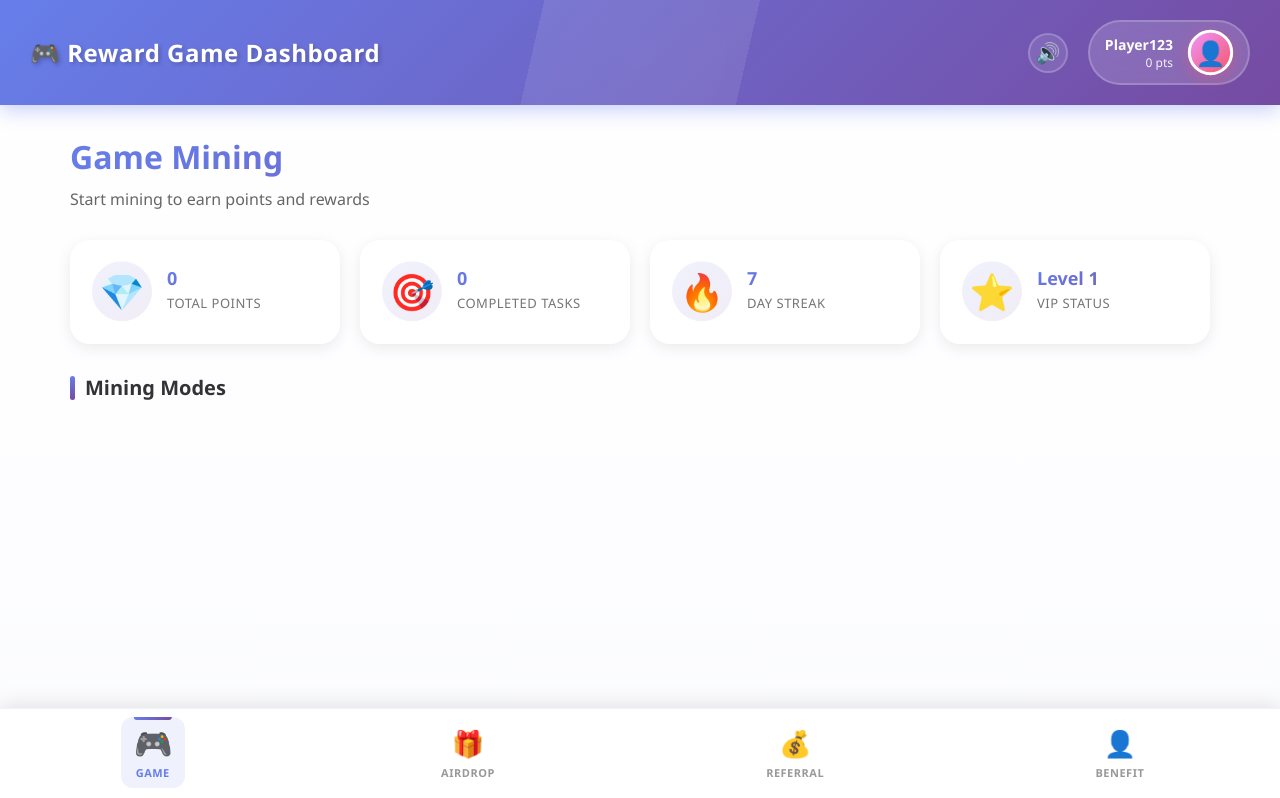
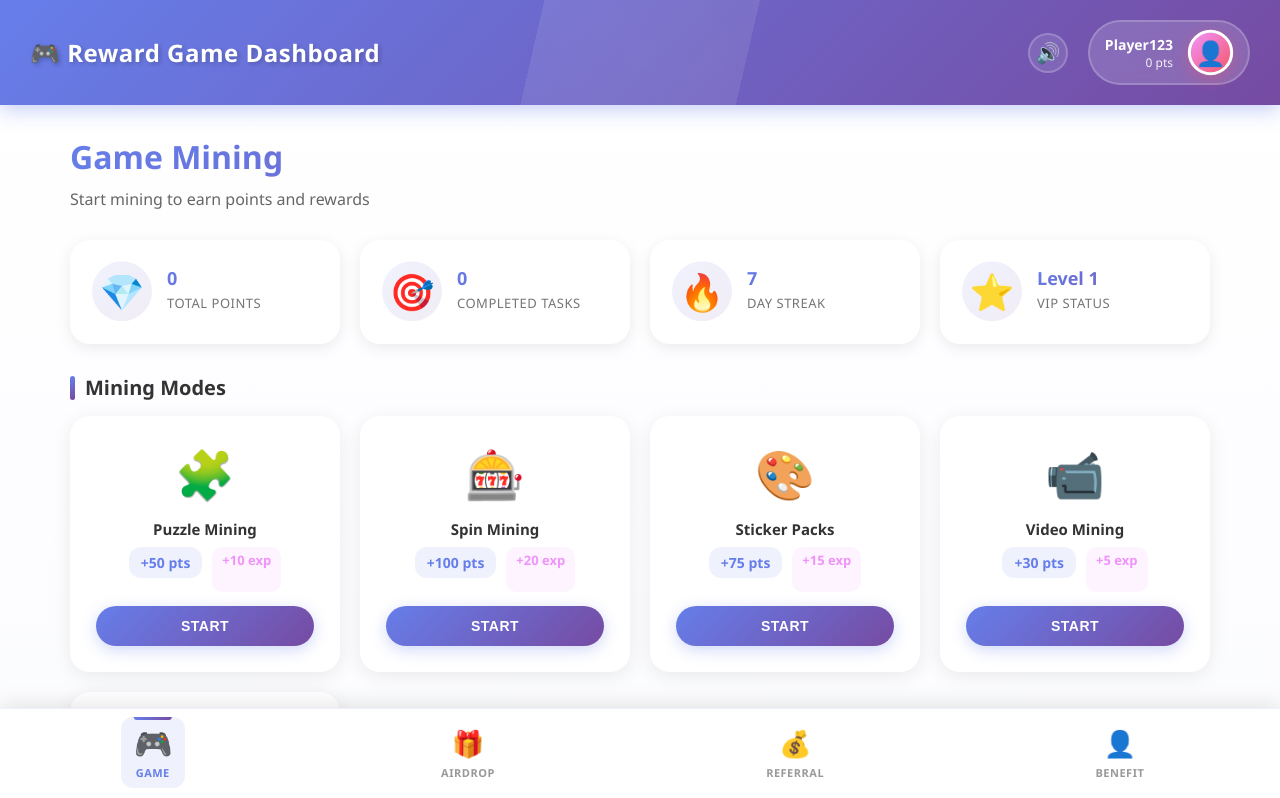
Before and after one commit to Gbothemy/ward, a React app: page / in a window 1280 px wide. Shown: the top 798 px of the page. Built offline with nearby package versions, Linux system fonts and the light colour scheme; sample sign-in values are in the browser's storage; the HTML template or start-up script is replaced by a standard one.

Commit message:
Fix mining cards visibility - change opacity from 0 to 1

```diff
--- a/src/index.css
+++ b/src/index.css
@@ -226,7 +226,7 @@ body.dark-mode .bottom-nav a.active {
 
 .mining-card {
   animation: bounceIn 0.6s ease forwards;
-  opacity: 0;
+  opacity: 1;
 }
 
 .mining-card:nth-child(1) {
```
